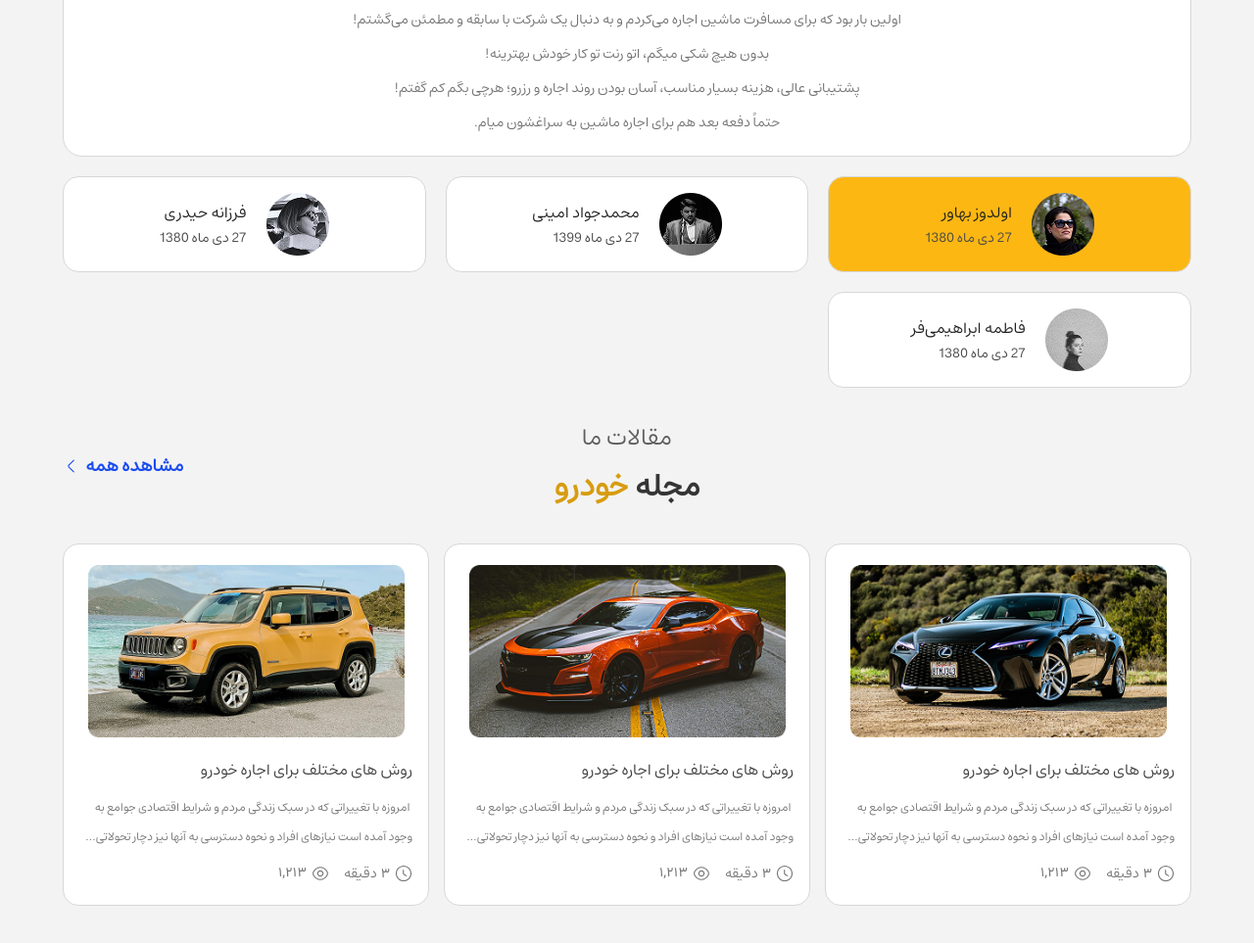
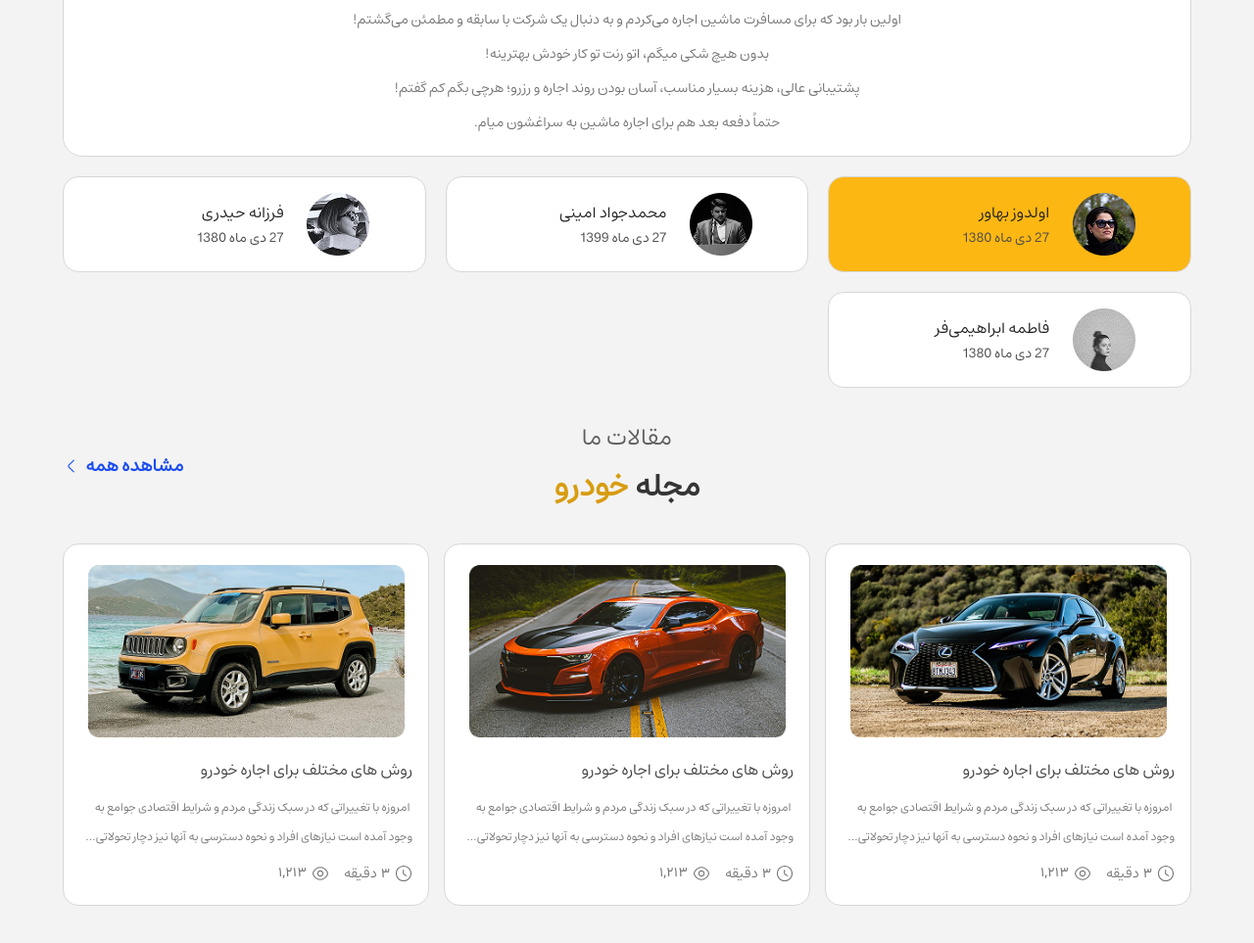
Before and after one commit to minash9805/autorent, a website built with Vite: page index.html in a window 1280 px wide. Shown: the part 5514-6477 px from the top of the page at 98% size. Built offline with nearby package versions, Linux system fonts and the light colour scheme.

Commit message:
second commit

```diff
--- a/src/css/main.css
+++ b/src/css/main.css
@@ -900,9 +900,10 @@ body {
 }
 
 .box-10-bottom-item {
-    display: flex;
-    justify-content: center;
-    align-items: center;
+   display: grid;
+   grid-template-columns: 20% 50%;
+   justify-content: center;
+   align-items: center;
     column-gap: 20px;
     border: 1px solid #D7D7D7;
     background-color: white;
@@ -917,6 +918,9 @@ body {
 .box-10-bottom-item-right {
     display: flex;
     align-items: center;
+}
+.box-10-bottom-item-left{
+    height: fit-content;
 }
 
 .box-10-bottom-item-left h4 {
```
